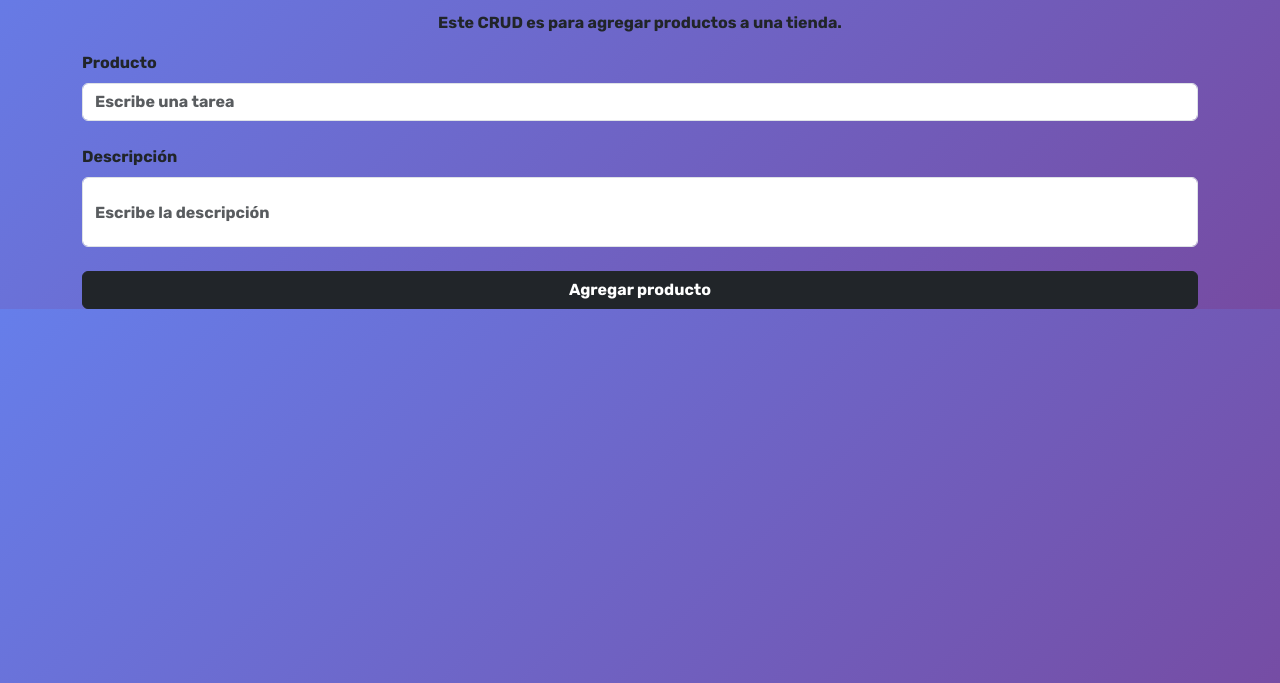
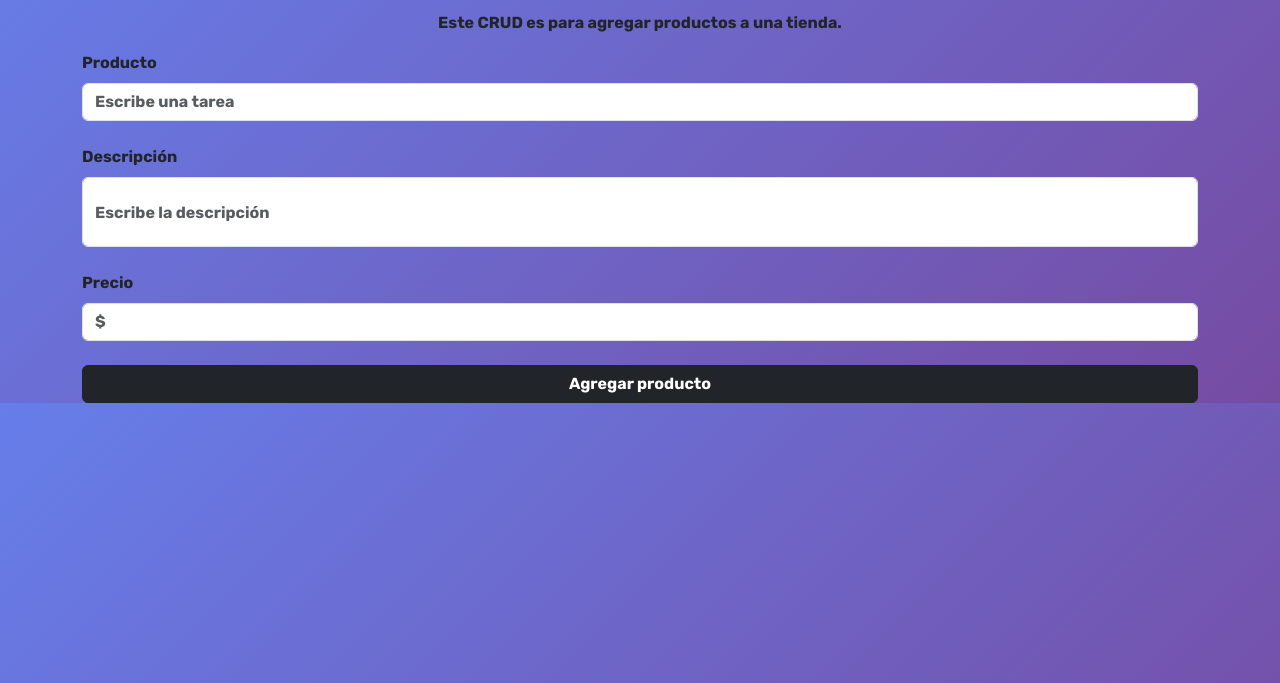
Before and after one commit to CelsoCab/proyectoCrud, a plain HTML site: page index.html in a window 1280 px wide. Shown: the part 117-800 px from the top of the page. Drawn offline with nearby package versions, Linux system fonts and the light colour scheme.

Commit message:
SE agrega input y label de precio

```diff
--- a/index.html
+++ b/index.html
@@ -22,6 +22,9 @@
             <label for="descripcion" class="form-label">Descripción</label>
             <input id="descripcion" class="form-control" type="text" placeholder="Escribe la descripción">
             <br>
+            <label for="precio" class="form-label">Precio</label>
+            <input id="precio" class="form-control" type="text" placeholder="$">
+            <br>
             <div class="d-grid gap-2">
             <button id="agregarProducto" class="btn btn-dark" type="button">Agregar producto</button>
             </div>
--- a/styles.css
+++ b/styles.css
@@ -16,7 +16,6 @@ body{
     font-optical-sizing: auto;
     font-weight: 300;
     font-style: normal;
-
 }
 
 .formulario {
```
